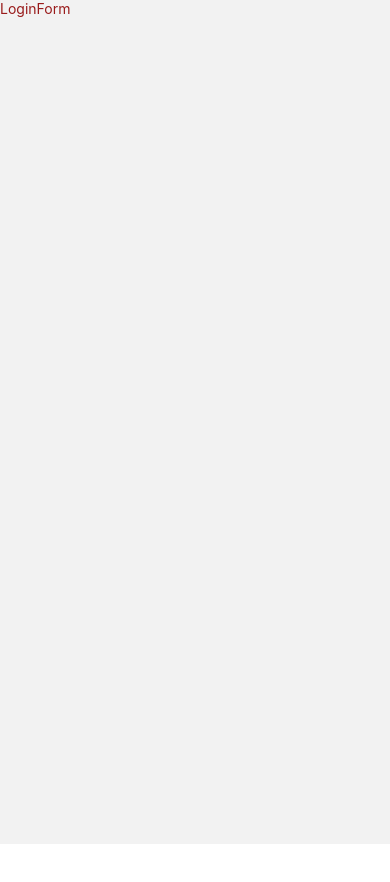
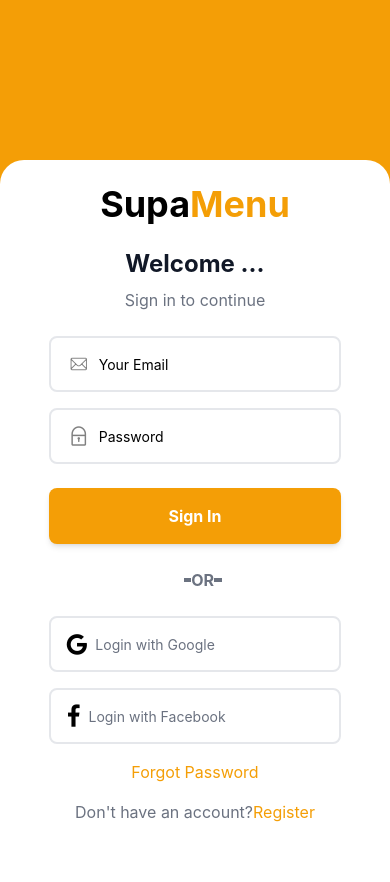
Before and after one commit to National-Exam/mobile, a React Native app: screen /Login in a window 390 px wide. Shown: the top 882 px of the page. Before the commit the page ends 844 px from the top, so only its background shows below. Built offline with nearby package versions, Linux system fonts and the light colour scheme.

Commit message:
chore: setup and add login form

```diff
--- a/App.js
+++ b/App.js
@@ -2,6 +2,7 @@ import { NavigationContainer } from "@react-navigation/native";
 import { AuthProvider } from "./hooks/authContext";
 import Navigator from "./navigator";
 export default function App() {
+  // testing working
   return (
     <NavigationContainer>
         <AuthProvider>
--- a/components/LoginForm.jsx
+++ b/components/LoginForm.jsx
@@ -1,11 +1,121 @@
-import { Text, View } from 'react-native'
+import react from "react";
+import {
+    View,
+    StyleSheet,
+    Text,
+    TextInput,
+    Alert,
+    TouchableOpacity,
+} from "react-native";
+import { AntDesign } from "@expo/vector-icons";
+import { EvilIcons } from "@expo/vector-icons";
+import { FontAwesome } from "@expo/vector-icons";
+import { AuthContext } from "../hooks/authContext";
+import { useFormik } from "formik";
+import * as SecureStore from "expo-secure-store";
 
-const LoginForm = () => {
-  return (
-    <View>
-        <Text className="text-red-800">LoginForm</Text>
+export function LoginForm(props) {
+    const { navigation } = props;
+
+    const setIsLoggedIn = react.useContext(AuthContext).setIsLoggedIn;
+
+    const { handleSubmit, handleChange, handleReset, values } = useFormik({
+        initialValues: {
+            email: "",
+            password: "",
+        },
+        onSubmit: async (values, { resetForm }) => {
+            if (!values.email || !values.password) {
+                Alert.alert("Error", "You must fill in all fields");
+                return;
+            }
+
+            // const response = await fetch(
+            //     "http://196.223.240.154:8099/supapp/api/auth/signin",
+            //     {
+            //         method: "POST",
+            //         headers: {
+            //             "Content-Type": "application/json",
+            //         },
+            //         body: JSON.stringify({
+            //             login: values.email,
+            //             password: values.password,
+            //         }),
+            //     }
+            // );
+
+            // if (!response.ok) {
+            //     Alert.alert("Error", "Invalid credentials");
+
+            //     return;
+            // }
+
+            // const data = await response.json();
+            // Alert.alert("Success", "You have successfully signed in");
+
+            // if (data.token.accessToken) {
+            //     await SecureStore.setItemAsync("token", data.token.accessToken);
+            //     setIsLoggedIn(true);
+            // }
+        },
+    });
+
+    return (
+       <View className="flex justify-center items-center">
+      <View className="flex-row items-center p-4 mt-4 w-3/4 h-14 rounded-lg border-2 border-gray-200">
+        <EvilIcons name="envelope" size={24} color="gray" />
+        <TextInput
+          placeholder="Your Email"
+          value={values.email}
+          onChangeText={handleChange('email')}
+          className="w-64 ml-2"
+        />
+      </View>
+      <View className="flex-row items-center p-4 mt-4 w-3/4 h-14 rounded-lg border-2 border-gray-200">
+        <AntDesign name="lock" size={24} color="gray" />
+        <TextInput
+          secureTextEntry
+          placeholder="Password"
+          value={values.password}
+          onChangeText={handleChange('password')}
+          className="w-64 ml-2"
+        />
+      </View>
+      <View className="mt-6 w-3/4">
+        <TouchableOpacity
+          onPress={handleSubmit}
+          className="flex justify-center items-center p-4 bg-primary rounded-lg  shadow-md"
+        >
+          <Text className="text-white font-bold text-base">Sign In</Text>
+        </TouchableOpacity>
+      </View>
+      <View className="flex-row items-center justify-between mt-6">
+        <View className="w-1/3 h-1 bg-gray-500" />
+        <Text className="text-gray-500 font-bold text-base">OR</Text>
+        <View className="w-1/3 h-1 bg-gray-500" />
+      </View>
+      <View className="flex-row items-center p-4 mt-6 w-3/4 h-14 rounded-lg border-2 border-gray-200">
+        <FontAwesome name="google" size={24} color="black" />
+        <Text className="ml-2 text-gray-500">Login with Google</Text>
+      </View>
+      <View className="flex-row items-center p-4 mt-4 w-3/4 h-14 rounded-lg border-2 border-gray-200">
+        <FontAwesome name="facebook" size={24} color="black" />
+        <Text className="ml-2 text-gray-500">Login with Facebook</Text>
+      </View>
+      <View className="mt-4">
+        <Text className="text-primary text-base">Forgot Password</Text>
+      </View>
+      <TouchableOpacity
+        onPress={() => {
+          console.log('Go to register');
+          navigation.navigate('Register');
+        }}
+      >
+        <View className="flex-row items-center justify-between mt-4 mb-2">
+          <Text className="text-gray-500 text-base">Don't have an account?</Text>
+          <Text className="text-primary text-base">Register</Text>
+        </View>
+      </TouchableOpacity>
     </View>
-  )
+    );
 }
-
-export default LoginForm
--- a/package.json
+++ b/package.json
@@ -15,10 +15,11 @@
     "expo": "~48.0.18",
     "expo-secure-store": "^12.1.1",
     "expo-status-bar": "~1.4.4",
+    "formik": "^2.4.1",
     "nativewind": "^2.0.11",
     "react": "18.2.0",
     "react-native": "0.71.8",
-    "react-native-gesture-handler": "~2.9.0",
+    "react-native-gesture-handler": "^2.12.0",
     "react-native-safe-area-context": "4.5.0"
   },
   "devDependencies": {
--- a/screens/auth/default.js
+++ b/screens/auth/default.js
@@ -1,11 +1,24 @@
 import { View, Text } from "react-native";
-export default function DefaultScreen() {
+import { PanGestureHandler } from "react-native-gesture-handler";
+
+export default function DefaultScreen({navigation}) {
+    const onSwipeLeft = () => {
+      // Handle swiping left
+      navigation.navigate("Login");
+    };
+
+    const onSwipeRight = () => {
+      // Handle swiping right
+      navigation.navigate("Login");
+    };
   return (
-    <View className="flex-1 items-center justify-center bg-primary">
+    <PanGestureHandler onGestureEvent={onSwipeRight} onHandlerStateChange={onSwipeLeft}>
+    <View className="flex-1 items-center w-full h-full justify-center bg-primary">
       <Text className="text-5xl font-bold mb-6 text-slate-900">
         Supa
         <Text className="text-[#fff]">Menu</Text>
       </Text>
     </View>
+    </PanGestureHandler>
   );
 }
--- a/screens/auth/login.js
+++ b/screens/auth/login.js
@@ -1,11 +1,27 @@
-import { View } from "react-native";
+import { Text, View } from "react-native";
 import { SafeAreaView } from "react-native-safe-area-context";
-import LoginForm from "../../components/LoginForm";
+import {LoginForm} from "../../components/LoginForm";
 export default function LoginScreen({ navigation }) {
   return (
-    <SafeAreaView>
-      <View>
-        <LoginForm navigation={navigation} />
+    <SafeAreaView className="flex">
+      <View className="flex">
+        <View className="bg-primary h-full">
+          <View className="bg-white mt-40 rounded-t-3xl">
+            <View className="flex-row items-center mb-4 justify-center mt-6">
+              <Text className="text-4xl font-bold">Supa</Text>
+              <Text className="text-4xl font-bold text-primary">Menu</Text>
+            </View>
+            <Text className="text-2xl my-2 font-bold text-center text-gray-900">
+              Welcome ...
+            </Text>
+            <Text className="text-base text-center text-gray-500 mb-2">
+              Sign in to continue
+            </Text>
+              <View className="mb-2 bg-white h-full">
+                <LoginForm navigation={navigation} />
+              </View>
+          </View>
+        </View>
       </View>
     </SafeAreaView>
   );
--- a/tailwind.config.js
+++ b/tailwind.config.js
@@ -1,7 +1,12 @@
 // tailwind.config.js
 
 module.exports = {
-  content: ["./screens/*", "./components/**", "./layouts/**"],
+  content: [
+    "./index.html",
+    "./App.{js,ts,jsx,tsx}",
+    "./navigator.{js,ts,jsx,tsx}",
+    "./**/**/*.{js,ts,jsx,tsx}",
+  ],
   theme: {
     extend: {
       colors: {
```
Also changed, not shown: 1 other file (tests, documents, lock files or other folders).
